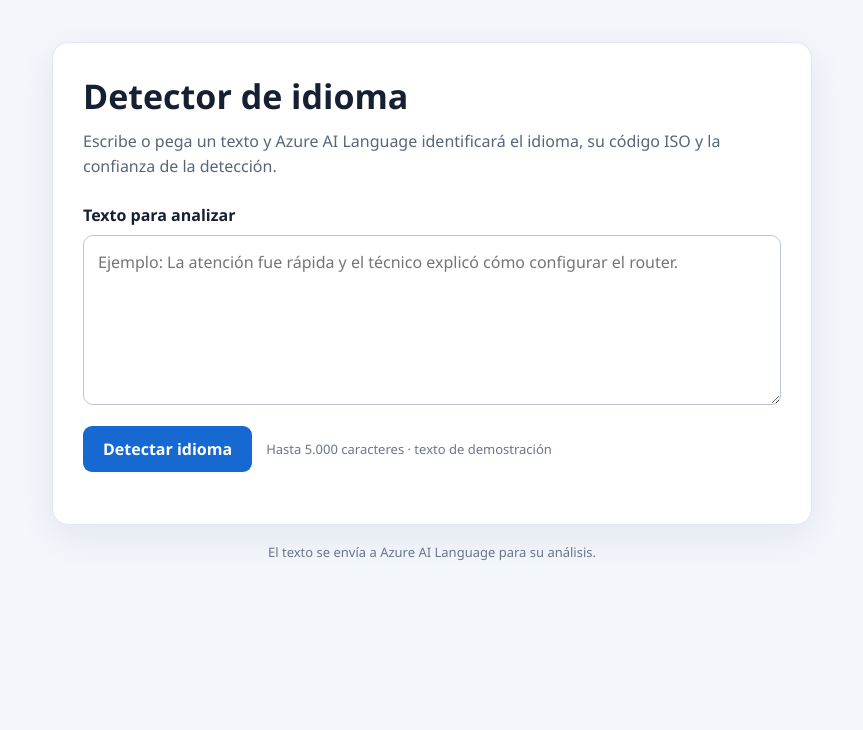
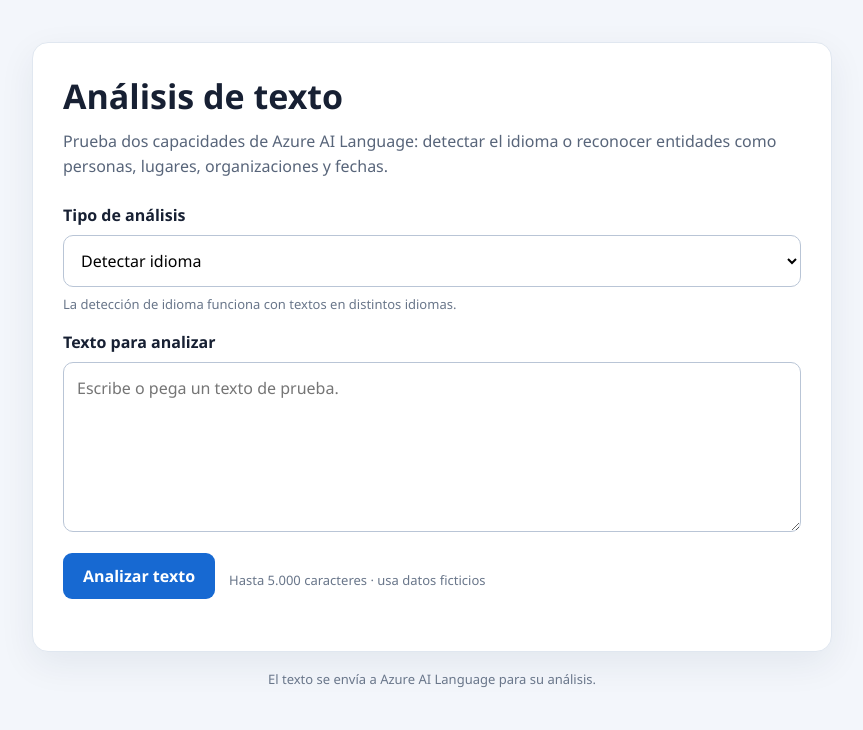
Before and after one commit to frevar1975/training-delivery, a Flask app: page / in a window 1280 px wide. Shown: the part 70-800 px from the top of the page, without its empty margins (208-1071 px from the left). Run offline with Flask 3, Linux system fonts and the light colour scheme.

Commit message:
Add Azure Language entity recognition demo

```diff
--- a/AI-901/Netxpress/demo-language-detection-python/templates/index.html
+++ b/AI-901/Netxpress/demo-language-detection-python/templates/index.html
@@ -3,32 +3,35 @@
 <head>
   <meta charset="utf-8">
   <meta name="viewport" content="width=device-width, initial-scale=1">
-  <title>Detector de idioma | Azure AI Language</title>
+  <title>Azure AI Language | Laboratorio</title>
   <style>
     :root { color-scheme: light; font-family: "Segoe UI", Arial, sans-serif; }
     * { box-sizing: border-box; }
     body { margin: 0; min-height: 100vh; background: #f3f6fb; color: #172033; }
     header { background: #102a56; color: white; padding: 24px max(24px, calc((100% - 900px)/2)); }
     header span { color: #a9c7ff; font-size: 14px; font-weight: 600; }
-    main { width: min(760px, calc(100% - 32px)); margin: 42px auto; }
+    main { width: min(800px, calc(100% - 32px)); margin: 42px auto; }
     .card { background: white; border: 1px solid #e0e7f0; border-radius: 16px; padding: 30px; box-shadow: 0 12px 36px #14274a12; }
     h1 { margin: 0 0 10px; font-size: clamp(25px, 4vw, 34px); }
     .intro { color: #58657a; line-height: 1.55; margin: 0 0 25px; }
-    label { display: block; font-weight: 650; margin-bottom: 9px; }
-    textarea { width: 100%; min-height: 170px; resize: vertical; border: 1px solid #b9c5d6; border-radius: 10px; padding: 14px; font: inherit; line-height: 1.5; }
-    textarea:focus { outline: 3px solid #bcd6ff; border-color: #1769d2; }
+    label { display: block; font-weight: 650; margin: 18px 0 9px; }
+    select, textarea { width: 100%; border: 1px solid #b9c5d6; border-radius: 10px; padding: 13px; font: inherit; background: white; }
+    textarea { min-height: 170px; resize: vertical; line-height: 1.5; }
+    select:focus, textarea:focus { outline: 3px solid #bcd6ff; border-color: #1769d2; }
+    .hint { color: #69768a; font-size: 13px; margin: 8px 0 0; }
     .actions { display: flex; align-items: center; gap: 14px; margin-top: 16px; flex-wrap: wrap; }
     button { border: 0; border-radius: 9px; padding: 12px 20px; color: white; background: #1769d2; font: inherit; font-weight: 650; cursor: pointer; }
     button:hover { background: #0d54b2; }
     button:disabled { opacity: .65; cursor: wait; }
-    .hint { color: #69768a; font-size: 13px; }
     #status { margin-top: 22px; }
     .result { background: #eff8f2; border: 1px solid #b8e2c4; border-radius: 12px; padding: 18px; }
     .result h2 { margin: 0 0 14px; font-size: 19px; color: #176334; }
     .metrics { display: grid; grid-template-columns: repeat(auto-fit, minmax(140px, 1fr)); gap: 12px; }
-    .metric { background: white; border-radius: 8px; padding: 12px; }
-    .metric small { display: block; color: #647187; margin-bottom: 5px; }
-    .metric strong { font-size: 18px; }
+    .metric, .entity { background: white; border-radius: 8px; padding: 12px; }
+    .metric small, .entity small { display: block; color: #647187; margin-bottom: 5px; }
+    .metric strong, .entity strong { font-size: 17px; }
+    .entity-list { display: grid; gap: 10px; margin: 0; padding: 0; list-style: none; }
+    .entity-meta { color: #647187; margin-top: 7px; font-size: 14px; }
     .error { background: #fff1f0; color: #9f2520; border: 1px solid #f2c3bf; border-radius: 10px; padding: 14px; }
     footer { color: #69768a; text-align: center; font-size: 13px; margin: 18px 0 36px; }
   </style>
@@ -37,14 +40,20 @@
   <header><span>DEMO · AZURE AI LANGUAGE</span></header>
   <main>
     <section class="card">
-      <h1>Detector de idioma</h1>
-      <p class="intro">Escribe o pega un texto y Azure AI Language identificará el idioma, su código ISO y la confianza de la detección.</p>
+      <h1>Análisis de texto</h1>
+      <p class="intro">Prueba dos capacidades de Azure AI Language: detectar el idioma o reconocer entidades como personas, lugares, organizaciones y fechas.</p>
       <form id="form">
+        <label for="operation">Tipo de análisis</label>
+        <select id="operation">
+          <option value="language">Detectar idioma</option>
+          <option value="entities">Reconocer entidades (texto en inglés)</option>
+        </select>
+        <p class="hint" id="mode-hint">La detección de idioma funciona con textos en distintos idiomas.</p>
         <label for="text">Texto para analizar</label>
-        <textarea id="text" maxlength="5000" placeholder="Ejemplo: La atención fue rápida y el técnico explicó cómo configurar el router." required></textarea>
+        <textarea id="text" maxlength="5000" placeholder="Escribe o pega un texto de prueba." required></textarea>
         <div class="actions">
-          <button id="submit" type="submit">Detectar idioma</button>
-          <span class="hint">Hasta 5.000 caracteres · texto de demostración</span>
+          <button id="submit" type="submit">Analizar texto</button>
+          <span class="hint">Hasta 5.000 caracteres · usa datos ficticios</span>
         </div>
       </form>
       <div id="status" aria-live="polite"></div>
@@ -54,27 +63,38 @@
   <script>
     const form = document.querySelector("#form");
     const input = document.querySelector("#text");
+    const operation = document.querySelector("#operation");
+    const hint = document.querySelector("#mode-hint");
     const button = document.querySelector("#submit");
     const statusBox = document.querySelector("#status");
+
+    operation.addEventListener("change", () => {
+      hint.textContent = operation.value === "entities"
+        ? "El reconocimiento de entidades de esta demo está configurado para texto en inglés."
+        : "La detección de idioma funciona con textos en distintos idiomas.";
+    });
+
     form.addEventListener("submit", async (event) => {
       event.preventDefault();
       button.disabled = true;
       button.textContent = "Analizando…";
       statusBox.replaceChildren();
       try {
-        const response = await fetch("/detect", {
+        const response = await fetch("/analyze", {
           method: "POST",
           headers: { "Content-Type": "application/json" },
-          body: JSON.stringify({ text: input.value })
+          body: JSON.stringify({ text: input.value, operation: operation.value })
         });
         const data = await response.json();
         if (!response.ok) throw new Error(data.error || "No se pudo analizar el texto.");
+
         const panel = document.createElement("section");
         panel.className = "result";
         const title = document.createElement("h2");
-        title.textContent = "Resultado de la detección";
-        const metrics = document.createElement("div");
-        metrics.className = "metrics";
+        const content = document.createElement("div");
+        if (data.operation === "language") {
+          title.textContent = "Idioma detectado";
+          content.className = "metrics";
           [["Idioma", data.language], ["Código ISO 639-1", data.iso], ["Confianza", String(data.confidence) + "%"]]
             .forEach(([label, value]) => {
               const item = document.createElement("div");
@@ -84,9 +104,31 @@
               const strong = document.createElement("strong");
               strong.textContent = value || "No disponible";
               item.append(small, strong);
-            metrics.append(item);
+              content.append(item);
             });
-        panel.append(title, metrics);
+        } else {
+          title.textContent = "Entidades reconocidas";
+          content.className = "entity-list";
+          if (!data.entities.length) {
+            const empty = document.createElement("p");
+            empty.textContent = "No se reconocieron entidades en el texto.";
+            content.append(empty);
+          }
+          data.entities.forEach((entity) => {
+            const item = document.createElement("article");
+            item.className = "entity";
+            const small = document.createElement("small");
+            small.textContent = entity.category + (entity.subcategory ? " · " + entity.subcategory : "");
+            const strong = document.createElement("strong");
+            strong.textContent = entity.text;
+            const meta = document.createElement("div");
+            meta.className = "entity-meta";
+            meta.textContent = "Confianza: " + entity.confidence + "%";
+            item.append(small, strong, meta);
+            content.append(item);
+          });
+        }
+        panel.append(title, content);
         statusBox.append(panel);
       } catch (error) {
         const message = document.createElement("div");
@@ -95,7 +137,7 @@
         statusBox.append(message);
       } finally {
         button.disabled = false;
-        button.textContent = "Detectar idioma";
+        button.textContent = "Analizar texto";
       }
     });
   </script>
```
Lines whose indentation alone changed are shown as unchanged.
